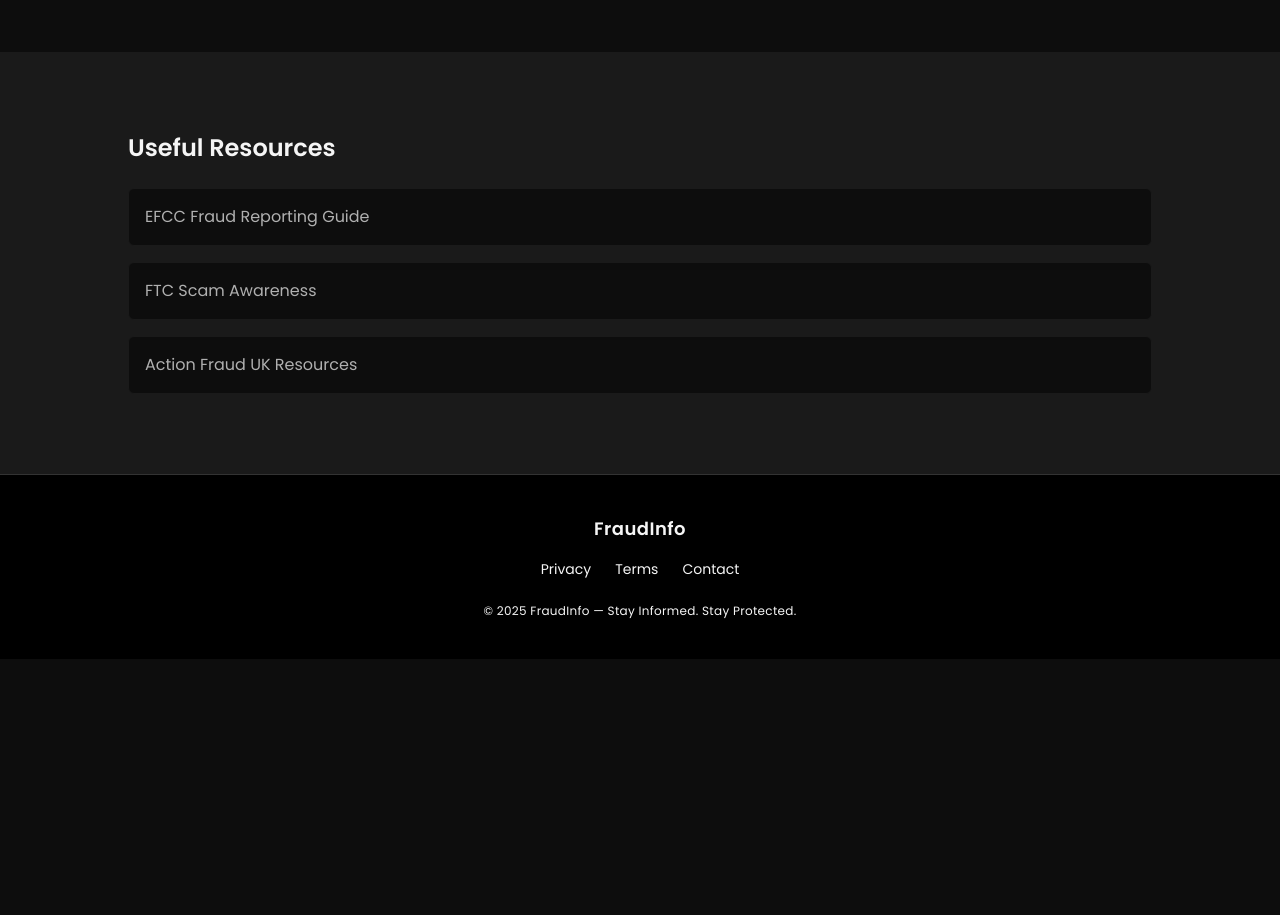
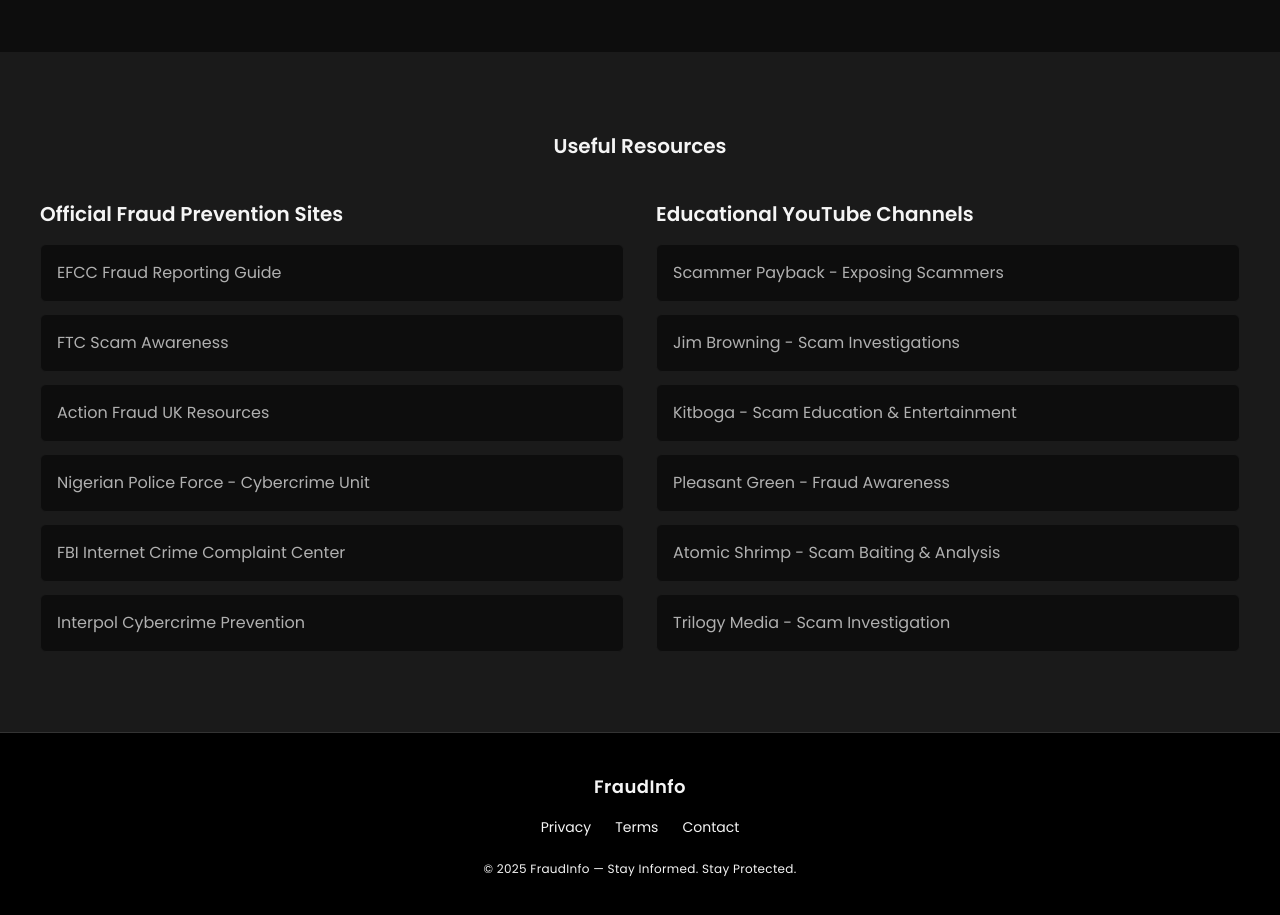
Before and after one commit to AUSUFO1/fraudinfo-platform, a Next.js app: page /prevention in a window 1280 px wide. Shown: the part 2040-2955 px from the top of the page. Before the commit the page ends 2699 px from the top, so only its background shows below. Built offline with nearby package versions, Linux system fonts and the light colour scheme.

Commit message:
Fixed Prevention page and component

```diff
--- a/components/prevention/PreventionResources.tsx
+++ b/components/prevention/PreventionResources.tsx
@@ -1,7 +1,7 @@
 // components/prevention/PreventionResources.tsx
 import Link from "next/link";
 
-const list = [
+const resources = [
   {
     label: "EFCC Fraud Reporting Guide",
     url: "https://efccnigeria.org",
@@ -14,27 +14,91 @@
     label: "Action Fraud UK Resources",
     url: "https://www.actionfraud.police.uk",
   },
+  {
+    label: "Nigerian Police Force - Cybercrime Unit",
+    url: "https://www.npf.gov.ng",
+  },
+  {
+    label: "FBI Internet Crime Complaint Center",
+    url: "https://www.ic3.gov",
+  },
+  {
+    label: "Interpol Cybercrime Prevention",
+    url: "https://www.interpol.int/Crimes/Cybercrime",
+  },
+];
+
+const youtubeChannels = [
+  {
+    label: "Scammer Payback - Exposing Scammers",
+    url: "https://www.youtube.com/@ScammerPayback",
+  },
+  {
+    label: "Jim Browning - Scam Investigations",
+    url: "https://www.youtube.com/@JimBrowning",
+  },
+  {
+    label: "Kitboga - Scam Education & Entertainment",
+    url: "https://www.youtube.com/@KitbogaShow",
+  },
+  {
+    label: "Pleasant Green - Fraud Awareness",
+    url: "https://www.youtube.com/@PleasantGreen",
+  },
+  {
+    label: "Atomic Shrimp - Scam Baiting & Analysis",
+    url: "https://www.youtube.com/@AtomicShrimp",
+  },
+  {
+    label: "Trilogy Media - Scam Investigation",
+    url: "https://www.youtube.com/@TrilogyMediaGroup",
+  },
 ];
 
 export default function PreventionResources() {
   return (
     <section className="py-20 px-6 sm:px-10 bg-bg-card-dark border-t border-bg-dark">
-      <div className="max-w-5xl mx-auto">
-        <h2 className="text-2xl font-semibold mb-6">Useful Resources</h2>
+      <div className="max-w-7xl mx-auto">
+        <h2 className="text-xl font-semibold mb-10 text-center">Useful Resources</h2>
 
-        <div className="space-y-4">
-          {list.map((item) => (
+        <div className="grid md:grid-cols-2 gap-8">
+          {/* Left Column - Official Resources */}
+          <div>
+            <h3 className="text-xl font-semibold mb-4 text-brand-rose">Official Fraud Prevention Sites</h3>
+            <div className="space-y-3">
+              {resources.map((item) => (
                 <Link
                   key={item.label}
                   href={item.url}
                   target="_blank"
-              className="block p-4 rounded-md bg-bg-dark border border-bg-card-dark hover:border-brand-rose transition text-text-secondary"
+                  rel="noopener noreferrer"
+                  className="block p-4 rounded-md bg-bg-dark border border-bg-card-dark hover:border-brand-rose transition text-text-secondary hover:text-text-primary"
                 >
                   {item.label}
                 </Link>
               ))}
             </div>
           </div>
+
+          {/* Right Column - YouTube Channels */}
+          <div>
+            <h3 className="text-xl font-semibold mb-4 text-brand-rose">Educational YouTube Channels</h3>
+            <div className="space-y-3">
+              {youtubeChannels.map((item) => (
+                <Link
+                  key={item.label}
+                  href={item.url}
+                  target="_blank"
+                  rel="noopener noreferrer"
+                  className="block p-4 rounded-md bg-bg-dark border border-bg-card-dark hover:border-brand-rose transition text-text-secondary hover:text-text-primary"
+                >
+                  {item.label}
+                </Link>
+              ))}
+            </div>
+          </div>
+        </div>
+      </div>
     </section>
   );
 }
```
Also changed, not shown: 1 other file (tests, documents, lock files or other folders). Lines whose indentation alone changed are shown as unchanged.
